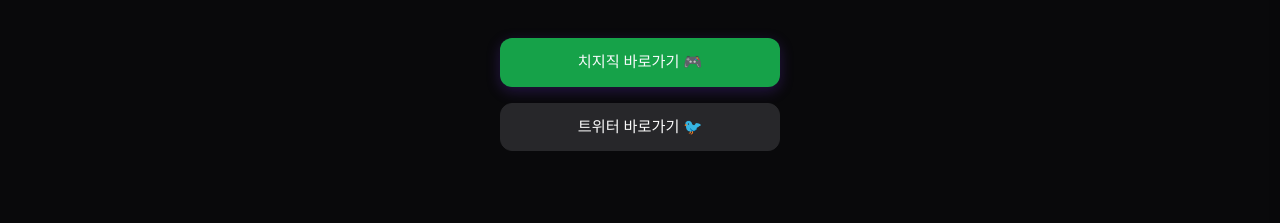
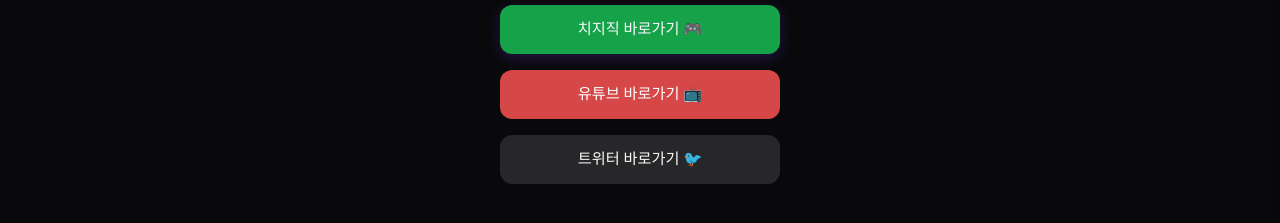
Before and after one commit to natty33333/iseo_mob_web, a Next.js app: page / in a window 1280 px wide. Shown: the part 527-750 px from the top of the page. Built offline with nearby package versions, Linux system fonts and the light colour scheme; no server answers.

Commit message:
add youtube button

```diff
--- a/next.config.mjs
+++ b/next.config.mjs
@@ -15,6 +15,8 @@
 /** @type {import('next').NextConfig} */
 const nextConfig = {
   reactCompiler: true,
+  // Turbopack 에러를 무시하고 Webpack을 사용하도록 명시
+  turbopack: {},
 };
 
 export default withPWA(nextConfig);
--- a/package.json
+++ b/package.json
@@ -3,8 +3,8 @@
   "version": "0.1.0",
   "private": true,
   "scripts": {
-    "dev": "next dev",
-    "build": "next build",
+    "dev": "next dev --webpack",
+    "build": "next build --webpack",
     "start": "next start",
     "lint": "eslint"
   },
--- a/src/app/page.js
+++ b/src/app/page.js
@@ -101,6 +101,23 @@
 
       <div style={{ marginTop: '1rem', display: 'flex', justifyContent: 'center' }}>
         <a
+          href="https://www.youtube.com/@i_soe"
+          target="_blank"
+          rel="noopener noreferrer"
+          className="btn"
+          style={{
+            maxWidth: '280px',
+            width: '100%',
+            backgroundColor: '#d64848ff',
+            color: 'white'
+          }}
+        >
+          유튜브 바로가기 📺
+        </a>
+      </div>
+
+      <div style={{ marginTop: '1rem', display: 'flex', justifyContent: 'center' }}>
+        <a
           href="https://x.com/V_lSOE"
           onClick={handleTwitterClick}
           className="btn btn-secondary"
```
Also changed, not shown: src/app/schedule/page.js (+12 -2 lines).
